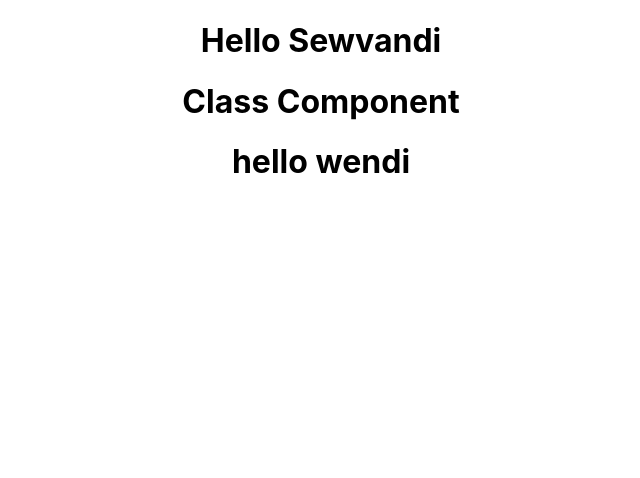
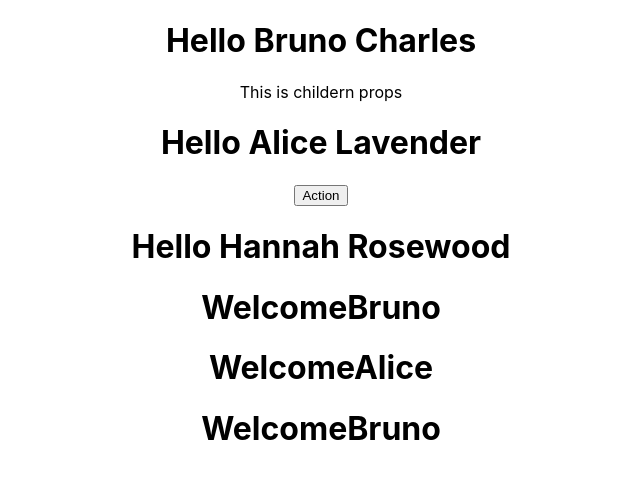
Before and after one commit to Sewvandiii/React-Fisrt-Step, a React (Create React App) app: page / in a window 1280 px wide. Shown: the top 478 px of the page, without its empty margins (319-959 px from the left). Built offline with nearby package versions, Linux system fonts and the light colour scheme.

Commit message:
Create a props object

```diff
--- a/src/App.js
+++ b/src/App.js
@@ -1,16 +1,28 @@
 import React from 'react';
 import logo from './logo.svg';
 import './App.css';
-import {Greet} from './Components/Greet'
+import Greet from './Components/Greet'
 import Welcome from './Components/Welcome'
 import Hello from './Components/Hello'
 
 function App() {
   return (
     <div className="App">
-    <Greet />
-    <Welcome />
-    <Hello />
+    <Greet name = "Bruno" surname = "Charles">
+    <p>This is childern props</p>  </Greet>
+
+    <Greet name = "Alice" surname = "Lavender">
+    <button>Action</button></Greet>
+
+    <Greet name = "Hannah" surname = "Rosewood" />
+
+    <Welcome name = "Bruno" surname = "Charles">
+    </Welcome>
+
+    <Welcome name = "Alice" surname = "Lavender"></Welcome>
+
+    <Welcome name = "Bruno" surname = "Charles"></Welcome>
+    {/*<Hello />*/}
     </div>
   );
 }
--- a/src/Components/Greet.js
+++ b/src/Components/Greet.js
@@ -7,7 +7,20 @@ import React from 'react'
 //This will not display in the browser since we dont export it to App component
 //ES6 arrow function sysntax
 
-export const Greet = () => <h1>Hello Sewvandi</h1>
-//this is called a "Named export"
+const Greet = props => {
 
-// export default Greet
+console.log(props)
+//props.name="Bruno" => cannot assign to read only property'name' of the object props
+//****props are immutable
+return(
+<div>
+<h1>Hello {props.name} {props.surname}</h1>
+{props.children}
+</div>
+)
+}
+//render the paragraph using props.childern
+//create a property called props
+//this is called a "Name export"
+
+export default Greet
--- a/src/Components/Welcome.js
+++ b/src/Components/Welcome.js
@@ -3,7 +3,7 @@ import React, {Component} from 'react'
 //define the class
 class Welcome extends Component{
     render(){
-        return<h1>Class Component</h1>
+        return<h1>Welcome{this.props.name}  {this.props.username}</h1>
     }
 
 }
```
